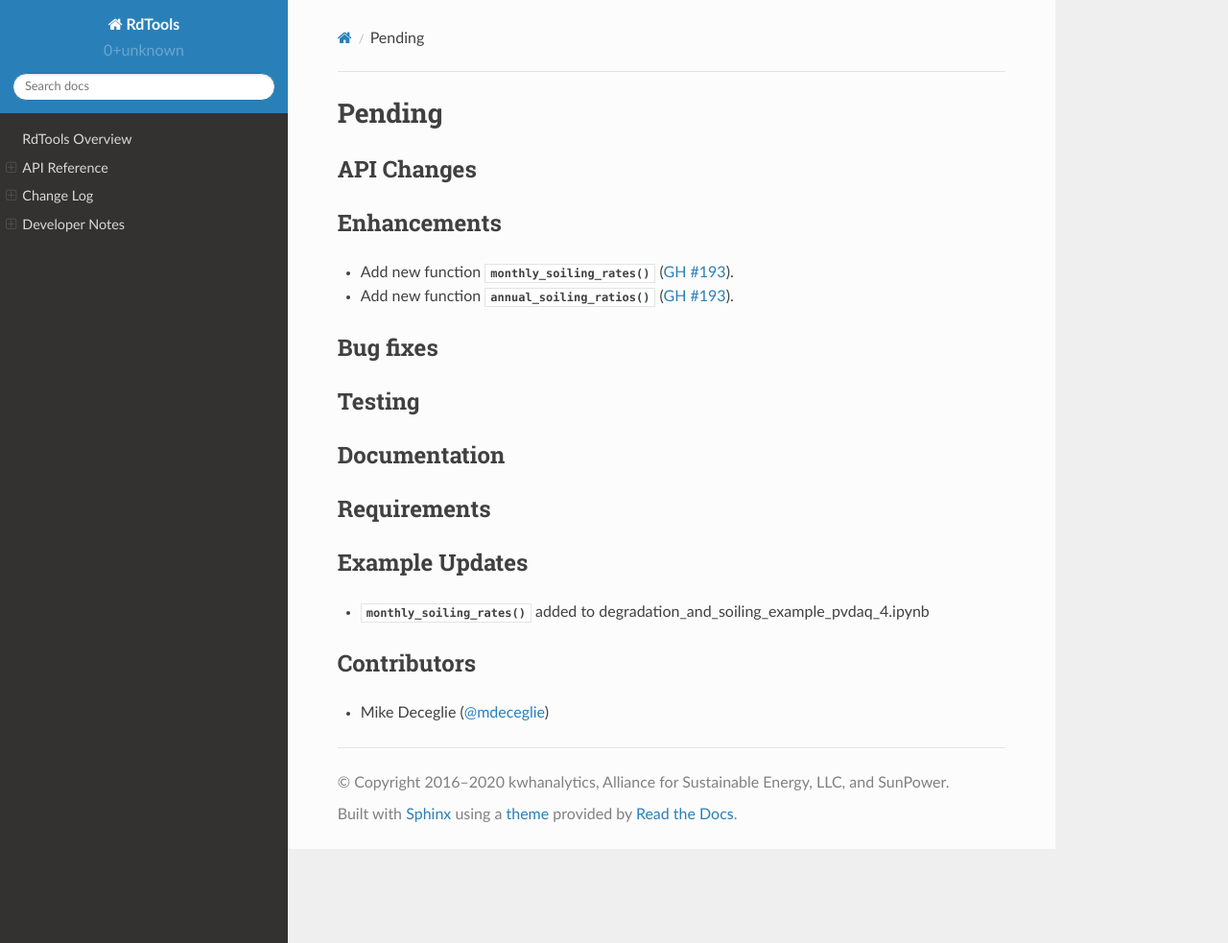
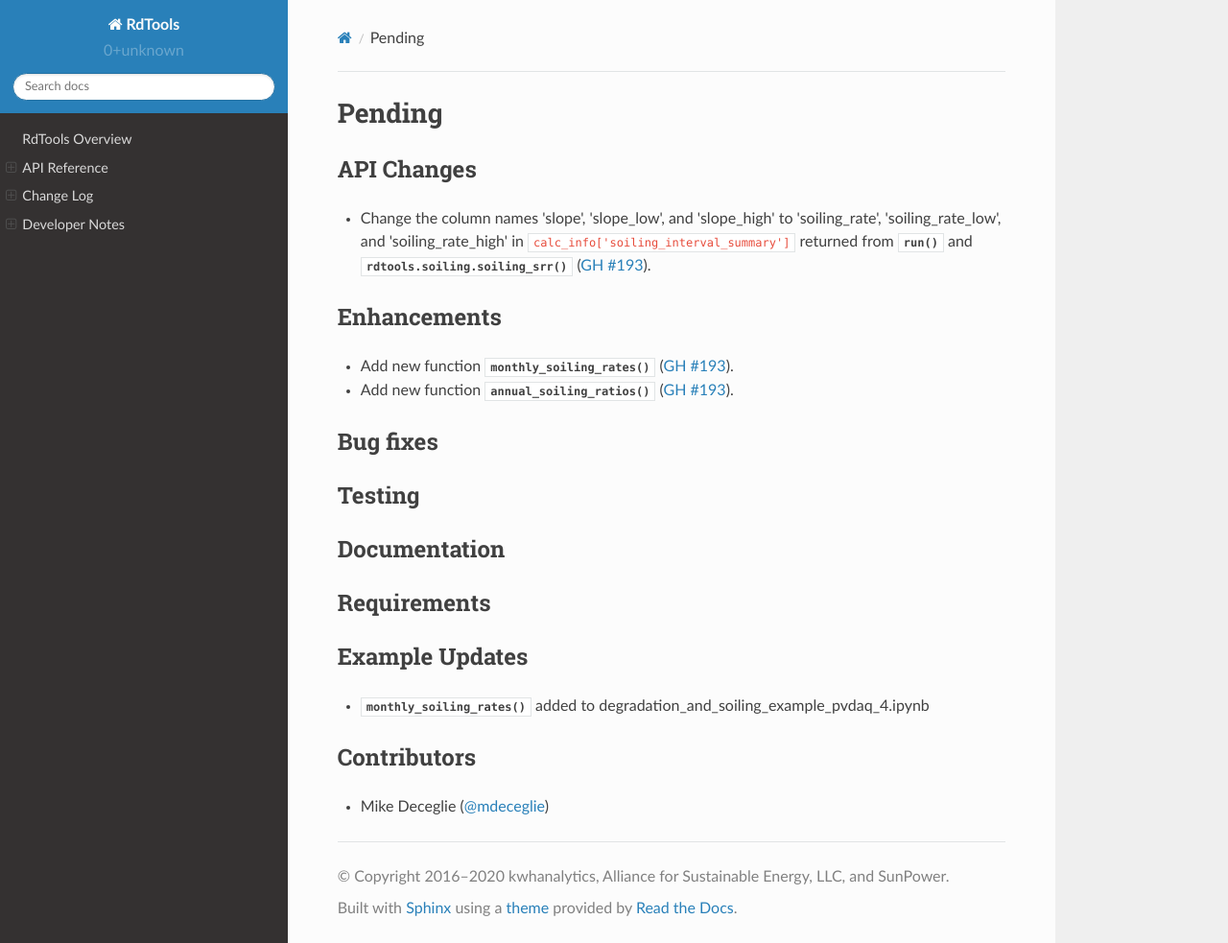
Before and after one commit to NREL/rdtools, a Sphinx documentation site: the page built from docs/sphinx/source/changelog/pending.rst, in a window 1280 px wide and 983 px high. Shown: the whole window at 96% size. Built offline with Sphinx 7.4.7 and the Read the Docs theme 2.0.0, drawn with Linux system fonts in a browser that asks for light colours; pages that are not in the unit, such as notebooks, are missing from menus.

Commit message:
Changlog entry for soiling interval summary column name changes

```diff
--- a/docs/sphinx/source/changelog/pending.rst
+++ b/docs/sphinx/source/changelog/pending.rst
@@ -4,6 +4,7 @@ Pending
 
 API Changes
 -----------
+* Change the column names 'slope', 'slope_low', and 'slope_high' to 'soiling_rate', 'soiling_rate_low', and 'soiling_rate_high' in ``calc_info['soiling_interval_summary']`` returned from :py:meth:`~rdtools.soiling.SRRAnalysis.run()` and :py:func:`rdtools.soiling.soiling_srr()` (:pull:`193`).
 
 
 Enhancements
```
